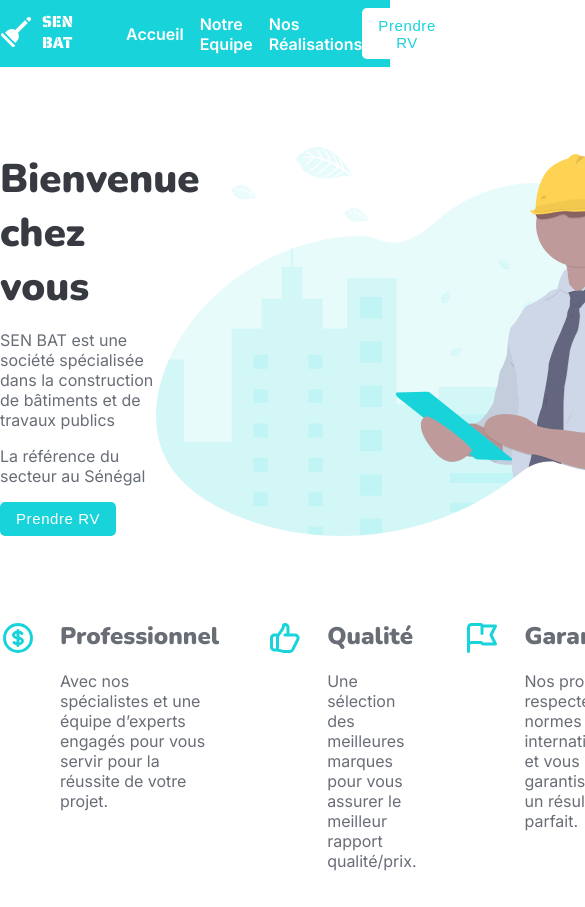
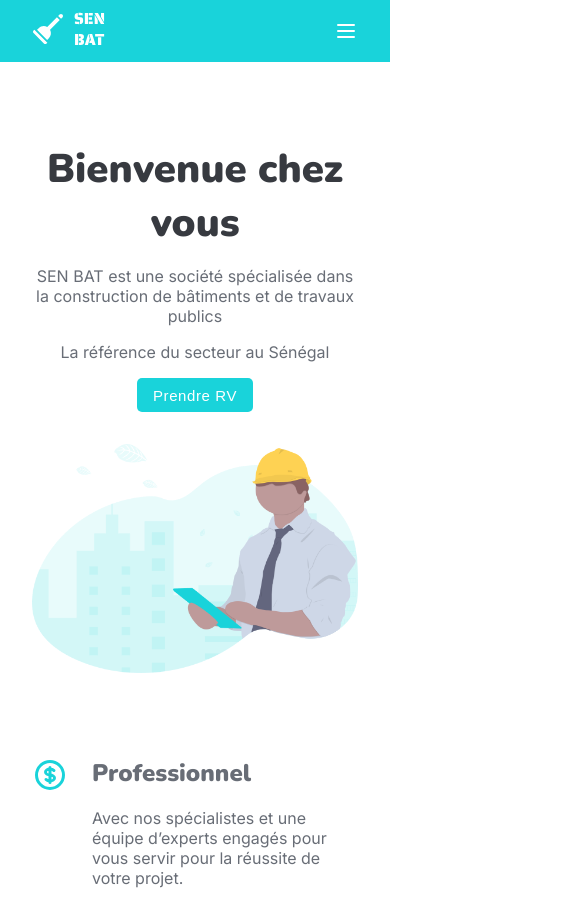
Before and after one commit to NDOY3M4N/battle-dev-3, a plain HTML site: page index.html in a window 390 px wide. Shown: the top 907 px of the page, 585 px wide, since content can reach past the window. Drawn offline with nearby package versions, Linux system fonts and the light colour scheme.

Commit message:
adding responsiveness

```diff
--- a/index.html
+++ b/index.html
@@ -5,6 +5,7 @@
     <meta name="viewport" content="width=device-width, initial-scale=1.0">
     <title>Battle Dev #3 | NDOY3M4N</title>
     <link rel="stylesheet" href="style.css">
+    <script src="main.js" defer></script>
 </head>
 <body>
     <nav>
@@ -21,6 +22,11 @@
             </div>
             <div class="navbar__cta">
                 <button class="btn btn--light">Prendre RV</button>
+            </div>
+            <div class="navbar__menu">
+                <svg xmlns="http://www.w3.org/2000/svg" fill="none" viewBox="0 0 24 24" stroke="currentColor">
+                    <path stroke-linecap="round" stroke-linejoin="round" stroke-width="2" d="M4 6h16M4 12h16M4 18h16" />
+                </svg>
             </div>
         </div>
     </nav>
--- /dev/null
+++ b/main.js
@@ -0,0 +1,4 @@
+const menu = document.querySelector('.navbar__menu');
+const menuLinks = document.querySelector('.navbar__links');
+
+menu.addEventListener('click', () => menuLinks.classList.toggle('active'));
--- a/style.css
+++ b/style.css
@@ -48,6 +48,7 @@ nav {
 
 .navbar {
   max-width: 1200px;
+  padding: 0 2em;
   margin: 0 auto;
   display: flex;
   align-items: center;
@@ -113,6 +114,7 @@ nav {
 main {
   margin: 5em auto;
   max-width: 1200px;
+  padding: 0 2em;
 }
 
 .hero {
@@ -152,3 +154,59 @@ main {
 .feature__title {
   margin-bottom: 0.8em;
 }
+
+.navbar__menu {
+  display: none;
+  width: 24px;
+  height: 24px;
+  cursor: pointer;
+}
+
+.navbar__menu svg {
+  width: 100%;
+  height: 100%;
+  stroke: #fff;
+}
+
+/* BREAKPOINTS */
+@media (max-width: 780px) {
+  .navbar__links {
+    display: none;
+  }
+
+  .navbar__cta {
+    display: none;
+  }
+
+  .navbar__menu {
+    display: block;
+  }
+
+  .navbar__links.active {
+    position: absolute;
+    display: flex;
+    left: 0;
+    right: 0;
+    padding: 1em;
+    top: 62px;
+    background: var(--gray);
+  }
+
+  .hero {
+    display: block;
+  }
+
+  .hero__text {
+    width: 100%;
+    text-align: center;
+    margin-bottom: 2em;
+  }
+
+  .hero__img img {
+    width: 100%;
+  }
+
+  .features {
+    grid-template-columns: 1fr;
+  }
+}
```
